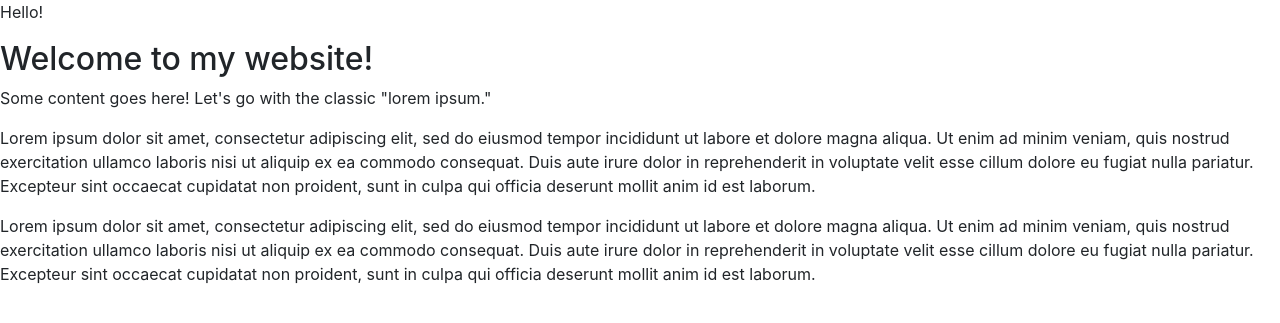
After one commit to bmarcosps/sd-webplatform-php, a PHP site: page /template.php in a window 1280 px wide. The commit adds this page. Shown: the top 323 px of the page. Run offline with PHP 8.4, Linux system fonts and the light colour scheme.

Commit message:
General additions

```diff
--- a/public_html/includes/header.php
+++ b/public_html/includes/header.php
@@ -6,7 +6,3 @@
 <link href="assets/css/bootstrap.min.css" rel="stylesheet" />
 <!-- GOOGLE FONT -->
 <link href='http://fonts.googleapis.com/css?family=Open+Sans' rel='stylesheet' type='text/css' />
-
-<nav class="custom-navbar navbar navbar-dark bg-dark navbar-fixed-top navbar-expand-md" role="navigation">
-
-</nav>
--- /dev/null
+++ b/public_html/includes/navbar.php
@@ -0,0 +1,3 @@
+<nav class="custom-navbar navbar navbar-dark bg-dark navbar-fixed-top navbar-expand-md" role="navigation">
+
+</nav>
--- /dev/null
+++ b/public_html/template.php
@@ -0,0 +1,24 @@
+<?php
+
+?>
+
+<!DOCTYPE html>
+<head>
+    <?php include('includes/header.php');?>
+</head>
+
+<body>
+    <p>Hello!</p>
+    <h2>Welcome to my website!</h2>
+    <p>Some content goes here! Let's go with the classic "lorem ipsum."</p>
+
+    <p>
+        Lorem ipsum dolor sit amet, consectetur adipiscing elit, sed do eiusmod tempor incididunt ut labore et dolore magna aliqua. Ut enim ad minim veniam, quis nostrud exercitation ullamco laboris nisi ut aliquip ex ea commodo consequat. Duis aute irure dolor in reprehenderit in voluptate velit esse cillum dolore eu fugiat nulla pariatur. Excepteur sint occaecat cupidatat non proident, sunt in culpa qui officia deserunt mollit anim id est laborum.
+    </p>
+    <p>
+        Lorem ipsum dolor sit amet, consectetur adipiscing elit, sed do eiusmod tempor incididunt ut labore et dolore magna aliqua. Ut enim ad minim veniam, quis nostrud exercitation ullamco laboris nisi ut aliquip ex ea commodo consequat. Duis aute irure dolor in reprehenderit in voluptate velit esse cillum dolore eu fugiat nulla pariatur. Excepteur sint occaecat cupidatat non proident, sunt in culpa qui officia deserunt mollit anim id est laborum.
+    </p>
+
+    <?php include('includes/footer.php');?>
+</body>
+</html>
```
Also changed, not shown: public_html/index.php (+2 -7 lines), public_html/login.php (added, +22 -0 lines), 1 other file.
